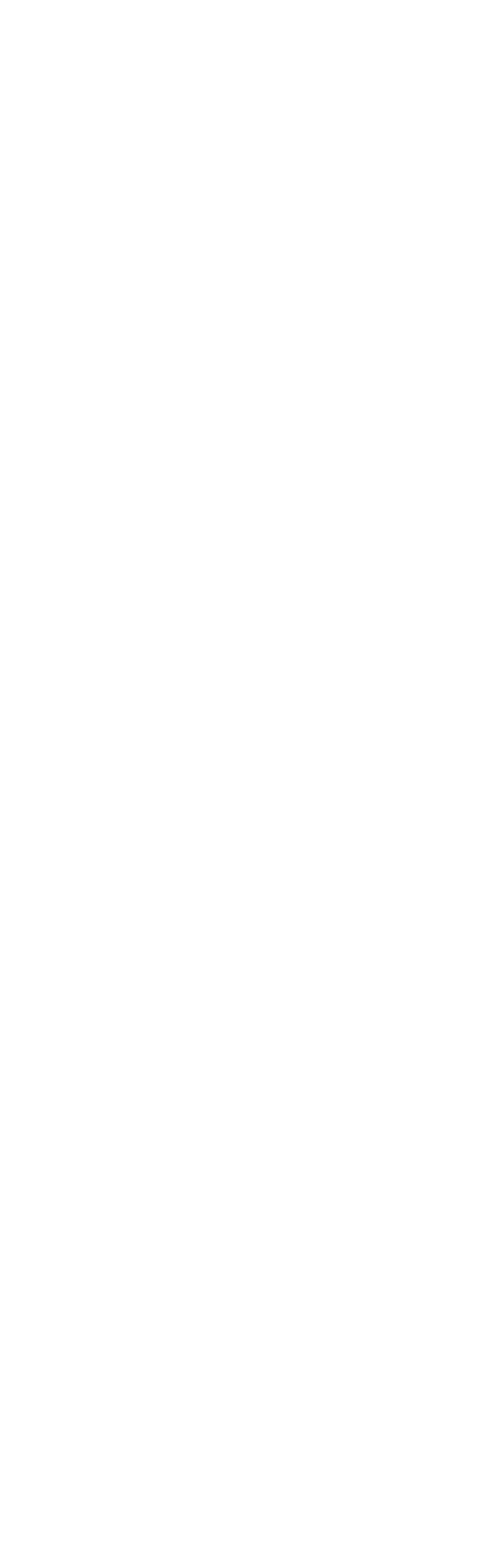
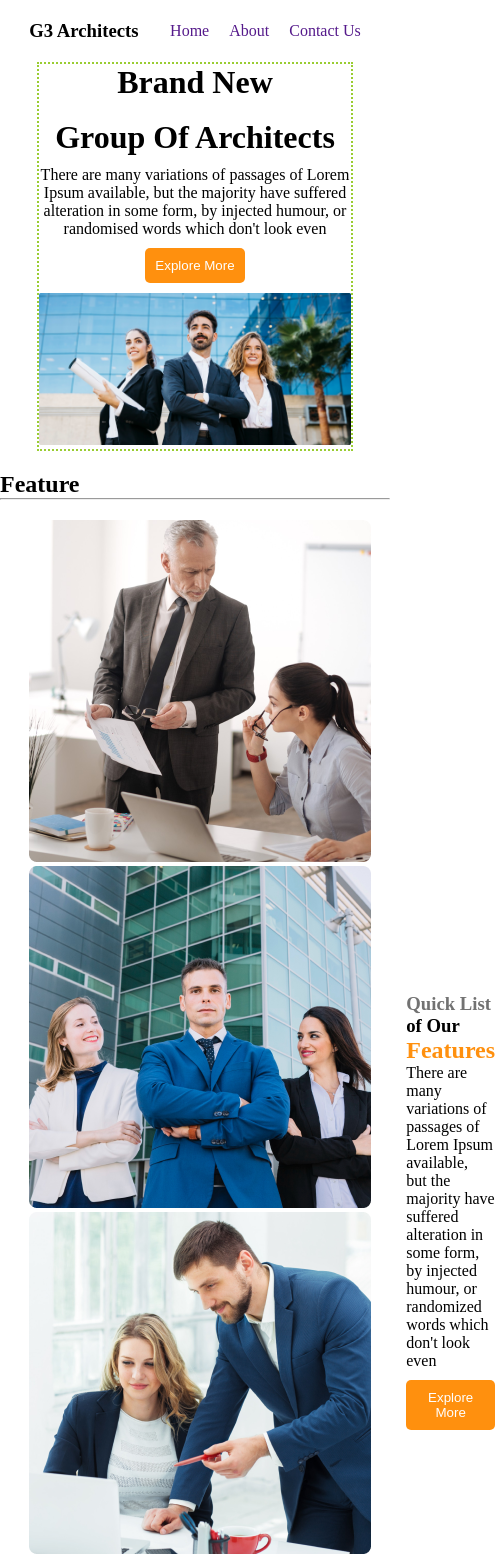
Before and after one commit to almubin78/assignment-2-reset, a plain HTML site: page index.html in a window 390 px wide. Shown: the top 1558 px of the page, 495 px wide, since content can reach past the window. Before the commit the page ends 844 px from the top, so only its background shows below. Drawn offline with Linux system fonts and the light colour scheme.

Commit message:
header,feature and enjoy section compleate

```diff
--- a/index.html
+++ b/index.html
@@ -1,12 +1,90 @@
 <!DOCTYPE html>
 <html lang="en">
+
 <head>
     <meta charset="UTF-8">
     <meta http-equiv="X-UA-Compatible" content="IE=edge">
     <meta name="viewport" content="width=device-width, initial-scale=1.0">
+    <link rel="stylesheet" href="style.css">
     <title>Architecture</title>
 </head>
+
 <body>
+    <!-- Nav section start -->
+    <nav class="navber">
+        <h3>G3 Architects</h3>
+        <div class="list">
+            <li><a href="">Home</a></li>
+            <li><a href="">About</a></li>
+            <li><a href="">Contact Us</a></li>
+        </div>
+    </nav>
+    <!-- Brand New Section -->
+    <header>
+        <h1>Brand New</h1> <br>
+        <h1>Group Of Architects</h1>
+        <p>There are many variations of passages of Lorem Ipsum available, but the majority have suffered alteration in
+            some form, by injected humour, or randomised words which don't look even</p>
+        <button>Explore More</button>
+        <img src="./images/banner.png" alt="">
+    </header>
+    <!-- Feature Section -->
+    <h2 class="text-align:center">Feature</h2>
+    <hr>
+    <div class="feature-container">
+        <div class="feature-image-section">
+            <div>
+                <img src="./images/team1.png" alt="">
+                <img src="./images/team2.png" alt="">
+            </div>
+            <div>
+                <img src="./images/team3.png" alt="">
+                <img src="./images/team4.png" alt="">
+            </div>
+        </div>
+        <div class="feature-content-section">
+            <h3><span style="color:#727272">Quick List</span> of Our</h3>
+            <h2 style="color:#FF900E">Features</h2>
+            <p>There are many variations of passages of Lorem Ipsum available, <br> but the majority have suffered
+                alteration in some form,<br> by injected humour, or randomized words which don't look even</p>
+            <button>Explore More</button>
+        </div>
 
+    </div>
+    <!-- Love and enjoy section -->
+    <section class="love-and-enjoy">
+        <div class="content-section-love">
+            <div class="content-section-heading">
+                <h3>Features you will </h3>
+                <h3>love & enjoy</h3>
+                <p>There are many variations of passages of Lorem Ipsum available, but the majority have suffered
+                    alteration in some form, by injected humour, or randomised words which don't look even</p>
+            </div>
+            <div class="single-post">
+                <h5>Dexktop & Mobile Version</h5>
+                <p>There are many variations of passages of Lorem Ipsum available, but the majority have suffered
+                    alteration in some form, by injected humour, or randomised...........</p>
+            </div>
+            <div class="single-post">
+                <h5>Drag & Drop Builder</h5>
+                <p>There are many variations of passages of Lorem Ipsum available, but the majority have suffered
+                    alteration in some form, by injected humour, or randomised...........</p>
+            </div>
+            <div class="single-post">
+                <h5>Awesome Modern Design</h5>
+                <p>There are many variations of passages of Lorem Ipsum available, but the majority have suffered
+                    alteration in some form, by injected humour, or randomised...........</p>
+            </div>
+            <div class="single-post">
+                <h5>Super Easy to Edit</h5>
+                <p>There are many variations of passages of Lorem Ipsum available, but the majority have suffered
+                    alteration in some form, by injected humour, or randomised...........</p>
+            </div>
+        </div>
+        <div class="img-section">
+            <img src="./images/architect.png" alt="">
+        </div>
+    </section>
 </body>
+
 </html>
--- a/style.css
+++ b/style.css
@@ -0,0 +1,93 @@
+* {
+    margin: 0;
+    padding: 0;
+}
+
+.navber,
+.list {
+    display: flex;
+    align-items: center;
+
+}
+
+.navber {
+    justify-content: space-between;
+    width: 85%;
+    margin: 20px auto;
+}
+
+li {
+    list-style-type: none;
+    margin-left: 20px;
+}
+
+a {
+    text-decoration: none;
+}
+
+header {
+    text-align: center;
+    width: 80%;
+    margin: 20px auto;
+    border: 2px dotted yellowgreen;
+}
+
+header p {
+    margin-top: 10px;
+}
+
+button {
+    margin-top: 10px;
+    padding: 10px;
+    border-radius: 5px;
+    border: none;
+    background-color: #FF900E;
+    color: #FFFFFF;
+    cursor: pointer;
+
+}
+
+header img {
+    width: 100%;
+    margin-top: 10px;
+}
+
+/* feature-section */
+.feature-container {
+    display: flex;
+    width: 85%;
+    margin: 20px auto;
+    align-items: center;
+}
+
+.feature-image-section img {
+    margin-right: 5px;
+}
+
+.feature-content-section {
+    /* text-align: center; */
+    margin-left: 30px;
+}
+
+/* Love and enjoy section */
+.love-and-enjoy {
+    display: flex;
+    margin: 20px auto;
+    width: 85%;
+}
+.love-and-enjoy .content-section-heading::before{
+    content:'fdfsd';
+    height:10px;
+    width:2px;
+    color: red;
+}
+.single-post {
+    background: #FFFFFF;
+    box-shadow: 0px 4px 30px rgba(0, 0, 0, 0.06);
+    border-radius: 8px;
+    margin-top: 5px;
+    padding: 7px;
+}
+.img-section img{
+    width:100%;
+}
```
Also changed, not shown: images/architect.png (added), images/banner.png (added), images/icons/customers.png (added), images/icons/email.png (added), images/icons/projects.png (added), images/icons/ribon.png (added), images/sponsors/amazon.png (added), images/sponsors/figma.png (added), images/sponsors/google.png (added), images/sponsors/spotify.png (added), images/sponsors/telerama.png (added), images/team1.png (added), images/team2.png (added), images/team3.png (added), 1 more files.
